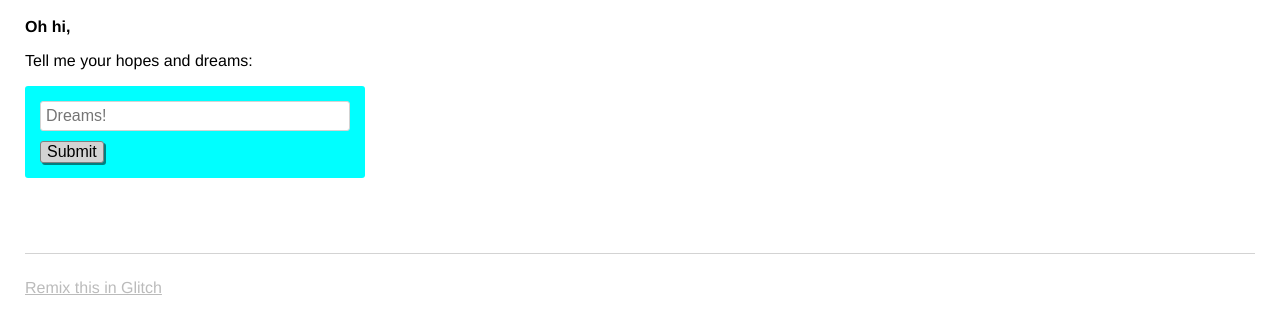
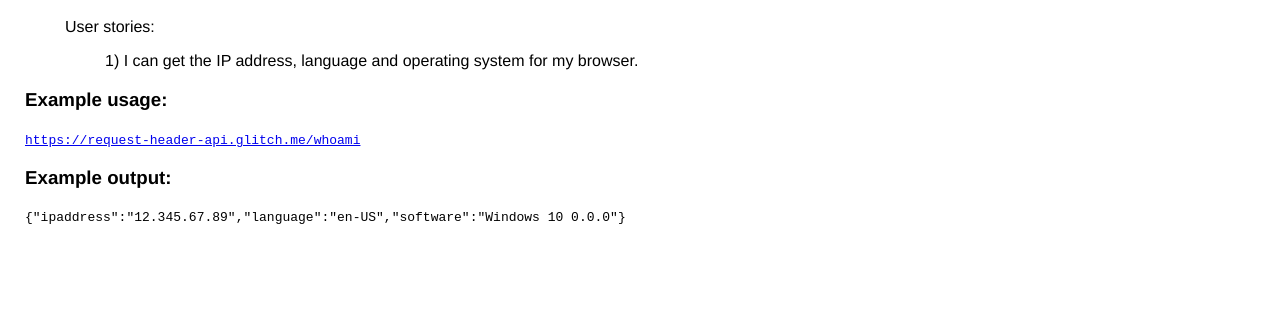
Before and after one commit to roromusic/Request-Header-Parser-API, a website: page views/index.html in a window 1280 px wide. Shown: the part 65-396 px from the top of the page. Drawn offline with nearby package versions, Linux system fonts and the light colour scheme.

Commit message:
Checkpoint

```diff
--- a/views/index.html
+++ b/views/index.html
@@ -26,23 +26,17 @@
     </header>
 
     <main>
-      <p class="bold">Oh hi,</p>
-      <p>Tell me your hopes and dreams:</p>
-      <form>
-        <input type="text" maxlength="100" placeholder="Dreams!">
-        <button type="submit">Submit</button>
-      </form>
-      <section class="dreams">
-        <ul id="dreams">
-        </ul>
-      </section>
+      <blockquote>
+             User stories:
+             <ul>1) I can get the IP address, language and operating system for my browser.</ul>
+      </blockquote>
+      <h3>Example usage:</h3>
+            <code><a href="https://request-header-api.glitch.me/whoami">https://request-header-api.glitch.me/whoami</a></code>
+            <h3>Example output:</h3>
+            <code>
+                {"ipaddress":"12.345.67.89","language":"en-US","software":"Windows 10 0.0.0"}
+            </code>
     </main>
-
-    <footer>
-      <a href="https://glitch.com">
-        Remix this in Glitch
-      </a>
-    </footer>
 
     <!-- Your web-app is https, so your scripts need to be too -->
     <script src="https://code.jquery.com/jquery-2.2.1.min.js"
```
Also changed, not shown: README.md.
